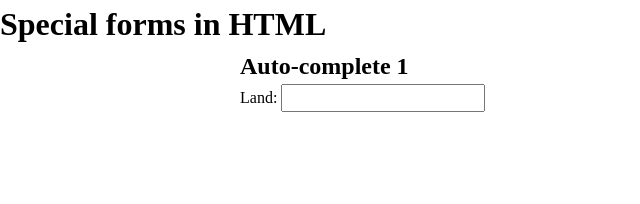
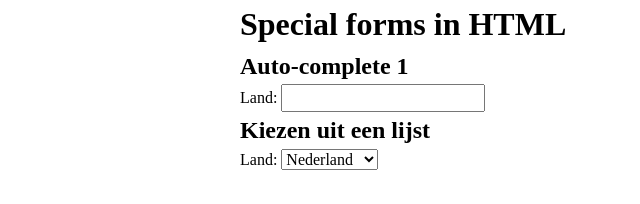
Before and after one commit to SyntraThomas/SpecialForms, a plain HTML site: page index.html in a window 1280 px wide. Shown: the whole page, without its empty margins (0-640 px from the left). Drawn offline with Linux system fonts and the light colour scheme.

Commit message:
tot en met select

```diff
--- a/index.html
+++ b/index.html
@@ -8,13 +8,33 @@
     <link rel="stylesheet" href="css/style.css">
 </head>
 <body>
-    <h1>Special forms in HTML</h1>
     <main>
+        <h1>Special forms in HTML</h1>
         <section>
             <h2>Auto-complete 1</h2>
             <div class="form-group">
                 <label for="land">Land:</label>
-                <input type="text" name="land" id="land">
+                <input type="text" name="land" id="land" list="landen">
+                <datalist id="landen">
+                    <option value="NL">Nederland</option>
+                    <option value="F">Frankrijk</option>
+                    <option value="D">Duitsland</option>
+                    <option value="L">Luxemburg</option>
+                    <option value="B">Belgie</option>
+                </datalist>
+            </div>
+        </section>
+        <section>
+            <h2>Kiezen uit een lijst</h2>
+            <div class="form-group">
+                <label for="landlijst">Land:</label>
+                <select name="landlijst" id="landlijst">
+                    <option value="NL">Nederland</option>
+                    <option value="F">Frankrijk</option>
+                    <option value="D">Duitsland</option>
+                    <option value="L">Luxemburg</option>
+                    <option value="B">Belgie</option>
+                </select>
             </div>
         </section>
     </main>
```
